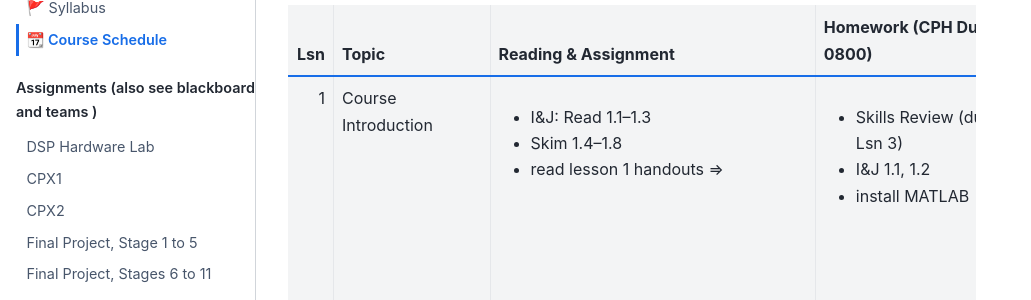
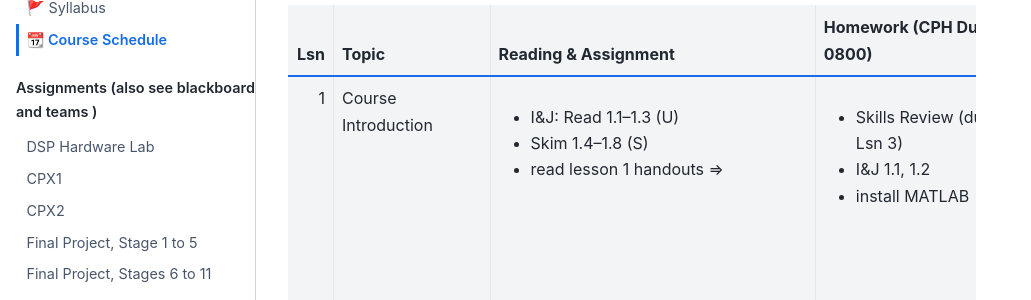
Before and after one commit to USAFA-ECE/ece434, a Jupyter Book: the page built from book/schedule.md, in a window 1280 px wide and 900 px high. Shown: the part 432-732 px from the top of the window, without its empty margins (0-1031 px from the left). Built offline with Jupyter Book 1.0.4 settings and Sphinx 7.4.7 and the Sphinx Book theme 1.1.4, drawn with Linux system fonts in a browser that asks for light colours.

```diff
--- a/book/schedule.md
+++ b/book/schedule.md
@@ -15,7 +15,7 @@ This schedule is subject to change as appropriate.
 
 | Lsn | Topic | Reading & Assignment | Homework (CPH Due 0800) | Handouts |
 |---:|---|---|---|---|
-| 1 | Course Introduction | <ul><li>I&J: Read 1.1–1.3</li><li>Skim 1.4–1.8</li><li>read lesson 1 handouts ⇒ </li></ul> | <ul><li>Skills Review (due Lsn 3)</li><li>I&J 1.1, 1.2</li><li>install MATLAB</li></ul> | <ul><li>[Syllabus](syllabus.md)</li><li>[Equation Sheet](handouts/Equation_Sheet_434.pdf)</li><li>[welcome434.m](handouts/welcome434.m)</li><li>[welcome434.py](handouts/welcome434.py) </li><li> [handel.mat](handouts/handel.mat) </li><li>[Barnwell_Quote](handouts/BarnwellQuote.pdf)</li><li>[Matlab_Tutorial](handouts/MIT_Matlab_Tutorial.pdf)</li><li>[Lesson 1 HW solution](handouts/Lesson01HWSolutions.pdf)</li><li>see Teams for I&J</li></ul> |
+| 1 | Course Introduction | <ul><li>I&J: Read 1.1–1.3 (U)</li><li>Skim 1.4–1.8 (S)</li><li>read lesson 1 handouts ⇒ </li></ul> | <ul><li>Skills Review (due Lsn 3)</li><li>I&J 1.1, 1.2</li><li>install MATLAB</li></ul> | <ul><li>[Syllabus](syllabus.md)</li><li>[Equation Sheet](handouts/Equation_Sheet_434.pdf)</li><li>[welcome434.m](handouts/welcome434.m)</li><li>[welcome434.py](handouts/welcome434.py) </li><li> [handel.mat](handouts/handel.mat) </li><li>[Barnwell_Quote](handouts/BarnwellQuote.pdf)</li><li>[Matlab_Tutorial](handouts/MIT_Matlab_Tutorial.pdf)</li><li>[Lesson 1 HW solution](handouts/Lesson01HWSolutions.pdf)</li><li>see Teams for I&J</li></ul> |
 | 2 | DT Signals & Systems | <ul><li>I&J 2.1, 2.3</li><li>Mitra 2.1, 2.3</li><li>[lesson2.m](handouts/lesson2.m)</li></ul> | CPH0 | <ul><li>[Lesson 2 Worksheet](handouts/Lesson2Worksheet.docx)</li><li>[lesson2.py](handouts/lesson2.py)</li><li>see Teams for I&J and Mitra</li></ul> |
 | 3 | Sampling, Aliasing, & Reconstruction | <ul><li>I&J 2.3, 2.6</li><li>Ziemer 8.2, pp. 350–362</li><li>[ADC](ADC.pdf)</li></ul> | <ul><li>Skills Review (due taps)</li><li>I&J 2.1, 2.2, 2.5, 2.13</li></ul> | <ul><li>[lesson3.m](handouts/lesson3.m)</li><li>[sampcos.m](handouts/sampcos.m)</li><li>[lesson3.py](handouts/lesson3.py)</li><li>[sampcos.py](handouts/sampcos.py)</li><li>[Lsn 3 HW solution](handouts/Lesson03HWSolutions.pdf)</li><li>see Teams for I&J and Ziemer</li></ul> |
 | 4 | ADC: Quantization, Encoding, SNRQ | <ul><li>Ziemer 8.2, pp. 363–366</li><li>I&J 2.4</li></ul> | <ul><li>CPH1</li><li>I&J 2.18, 2.20</li></ul> | <ul><li>[Lesson 4.m](handouts/lesson4.m)</li><li>[jello.m](handouts/jello.m)</li><li>[quant_r.m](handouts/QUANT_R.m)</li><li>[quant_t.m](handouts/QUANT_T.m)</li><li>[modulus.m](handouts/modulus.m)</li><li>[Lesson 4.py](handouts/lesson4.py)</li><li>[modulus.py](handouts/modulus.py)</li><li>[operational.wav](handouts/operational.wav)</li><li>[Lsn 4 HW solution](handouts/Lesson04HWSolutions.pdf)</li><li>see Teams for I&J and Ziemer</li></ul> |
```
